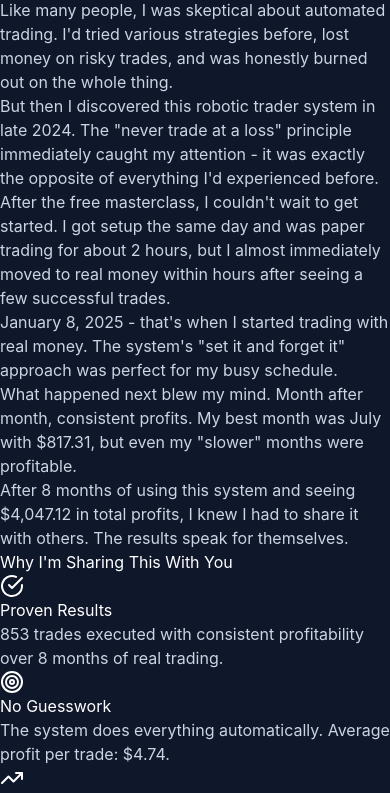
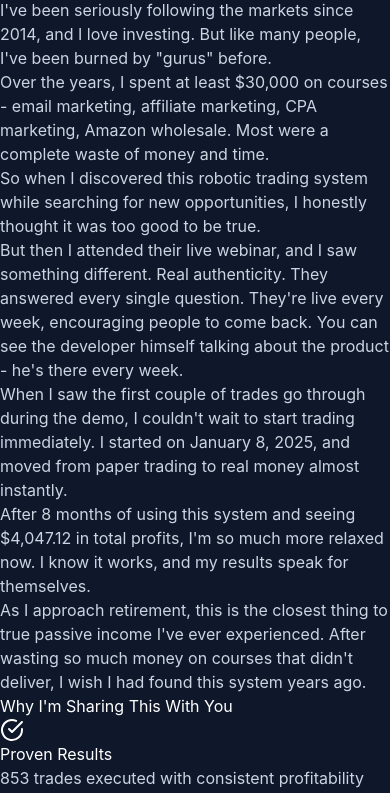
Before and after one commit to patjenkinsGIT/myrobotictrader, a React (Vite) app: page / in a window 390 px wide. Shown: the part 1491-2284 px from the top of the page. Built offline with nearby package versions, Linux system fonts and the light colour scheme.

Commit message:
Fixed GA, mobile chart, cta

```diff
--- a/src/components/Features.tsx
+++ b/src/components/Features.tsx
@@ -9,6 +9,7 @@ import {
   BarChart3,
   Users,
 } from "lucide-react";
+import { trackEvent } from "../utils/analytics";
 
 const features = [
   {
@@ -95,6 +96,9 @@ export const Features: React.FC = function () {
               newState[index] = true;
               return newState;
             });
+
+            // Track feature card views
+            trackEvent("view", "feature_card", features[index].title, 1);
           }
         });
       },
@@ -106,6 +110,10 @@ export const Features: React.FC = function () {
 
     return () => observer.disconnect();
   }, []);
+
+  const handleFeatureClick = (featureTitle: string, index: number) => {
+    trackEvent("click", "feature_card", `${featureTitle}_card_${index + 1}`, 1);
+  };
 
   return (
     <section className="py-10 px-4 relative">
@@ -138,7 +146,8 @@ export const Features: React.FC = function () {
               <div
                 key={index}
                 data-card-index={index}
-                className={`group relative bg-white/8 backdrop-blur-sm rounded-2xl p-6 border border-white/20 hover:border-white/30 transition-all duration-500 transform hover:scale-105 hover:shadow-2xl shadow-lg ${
+                onClick={() => handleFeatureClick(feature.title, index)}
+                className={`group relative bg-white/8 backdrop-blur-sm rounded-2xl p-6 border border-white/20 hover:border-white/30 transition-all duration-500 transform hover:scale-105 hover:shadow-2xl shadow-lg cursor-pointer ${
                   visibleCards[index]
                     ? "opacity-100 translate-y-0"
                     : "opacity-0 translate-y-10"
@@ -202,27 +211,6 @@ export const Features: React.FC = function () {
             );
           })}
         </div>
-
-        <div className="text-center mt-16">
-          <div className="bg-gradient-to-r from-purple-500/20 to-pink-500/20 backdrop-blur-sm rounded-2xl p-8 border border-purple-400/30 shadow-lg shadow-purple-500/20">
-            <h3 className="text-2xl font-bold text-white mb-4">
-              Ready to Experience Autonomous Trading?
-            </h3>
-            <p className="text-gray-200 mb-6 max-w-2xl mx-auto">
-              Join successful traders using set-it-and-forget-it cryptocurrency
-              trading.
-            </p>
-            <a
-              href="https://dailyprofits.link/class"
-              target="_blank"
-              rel="noopener noreferrer"
-              className="inline-flex items-center gap-2 bg-gradient-to-r from-purple-500 to-pink-500 hover:from-purple-600 hover:to-pink-600 text-white px-8 py-3 rounded-full font-semibold transition-all duration-300 transform hover:scale-105 shadow-lg shadow-purple-500/30"
-            >
-              Join Free Masterclass
-              <TrendingUp className="w-4 h-4" />
-            </a>
-          </div>
-        </div>
       </div>
     </section>
   );
--- a/src/components/MyStory.tsx
+++ b/src/components/MyStory.tsx
@@ -1,9 +1,9 @@
-import * as React from "react";
+import React from "react";
 import { User, TrendingUp, CheckCircle, Target } from "lucide-react";
 import { tradingData } from "../data/tradingResults";
 import { liveTradingData } from "../data/liveTrading";
 
-export const MyStory: React.FC = function () {
+export const MyStory: React.FC = () => {
   // Use live data if available, fallback to original data
   const currentData = liveTradingData.isLiveData
     ? liveTradingData
@@ -42,7 +42,7 @@ export const MyStory: React.FC = function () {
               <div className="w-64 h-64 rounded-2xl overflow-hidden border-4 border-white/20 shadow-2xl shadow-purple-500/20">
                 <img
                   src="/patrick-2.jpeg"
-                  alt="Patrick - MyRoboticTrader Creator"
+                  alt="Patrick Jenkins"
                   className="w-full h-full object-cover"
                 />
               </div>
@@ -59,7 +59,7 @@ export const MyStory: React.FC = function () {
                 <div className="w-80 h-80 rounded-2xl overflow-hidden border-4 border-white/20 shadow-2xl shadow-purple-500/20">
                   <img
                     src="/patrick-2.jpeg"
-                    alt="Patrick - MyRoboticTrader Creator"
+                    alt="Patrick Jenkins"
                     className="w-full h-full object-cover"
                   />
                 </div>
@@ -72,45 +72,46 @@ export const MyStory: React.FC = function () {
             {/* Story Text */}
             <div className="space-y-6 text-lg text-gray-200 leading-relaxed">
               <p>
-                Like many people, I was skeptical about automated trading. I'd
-                tried various strategies before, lost money on risky trades, and
-                was honestly burned out on the whole thing.
+                I've been seriously following the markets since 2014, and I love
+                investing. But like many people, I've been burned by "gurus"
+                before.
               </p>
 
               <p>
+                <span className="text-red-300 font-semibold">
+                  Over the years, I spent at least $30,000 on courses
+                </span>{" "}
+                - email marketing, affiliate marketing, CPA marketing, Amazon
+                wholesale. Most were a complete waste of money and time.
+              </p>
+
+              <p>
+                So when I discovered this robotic trading system while searching
+                for new opportunities,
                 <span className="text-yellow-300 font-semibold">
-                  But then I discovered this robotic trader system in late 2024.
-                </span>{" "}
-                The "never trade at a loss" principle immediately caught my
-                attention - it was exactly the opposite of everything I'd
-                experienced before.
+                  {" "}
+                  I honestly thought it was too good to be true.
+                </span>
               </p>
 
               <p>
                 <span className="text-green-300 font-semibold">
-                  After the free masterclass, I couldn't wait to get started. I
-                  got setup the same day and was paper trading for about 2
-                  hours, but I almost immediately moved to real money within
-                  hours after seeing a few successful trades.
-                </span>
+                  But then I attended their live webinar, and I saw something
+                  different.
+                </span>{" "}
+                Real authenticity. They answered every single question. They're
+                live every week, encouraging people to come back. You can see
+                the developer himself talking about the product - he's there
+                every week.
               </p>
 
               <p>
                 <span className="text-blue-300 font-semibold">
-                  January 8, 2025
+                  When I saw the first couple of trades go through during the
+                  demo, I couldn't wait to start trading immediately.
                 </span>{" "}
-                - that's when I started trading with real money. The system's
-                "set it and forget it" approach was perfect for my busy
-                schedule.
-              </p>
-
-              <p>
-                What happened next blew my mind. Month after month, consistent
-                profits. My best month was{" "}
-                <span className="text-yellow-300 font-semibold">
-                  July with ${bestMonthData.profit.toFixed(2)}
-                </span>
-                , but even my "slower" months were profitable.
+                I started on January 8, 2025, and moved from paper trading to
+                real money almost instantly.
               </p>
 
               <p>
@@ -120,8 +121,17 @@ export const MyStory: React.FC = function () {
                 <span className="text-green-300 font-semibold">
                   ${currentData.totalProfit.toLocaleString()} in total profits
                 </span>
-                , I knew I had to share it with others. The results speak for
-                themselves.
+                , I'm so much more relaxed now. I know it works, and my results
+                speak for themselves.
+              </p>
+
+              <p>
+                <span className="text-yellow-300 font-semibold">
+                  As I approach retirement, this is the closest thing to true
+                  passive income I've ever experienced.
+                </span>{" "}
+                After wasting so much money on courses that didn't deliver, I
+                wish I had found this system years ago.
               </p>
             </div>
 
@@ -155,11 +165,12 @@ export const MyStory: React.FC = function () {
                 <Target className="w-8 h-8 text-white" />
               </div>
               <h4 className="text-lg font-semibold text-white mb-2">
-                No Guesswork
+                No More Guesswork
               </h4>
               <p className="text-gray-300 text-sm">
-                The system does everything automatically. Average profit per
-                trade: ${currentData.avgProfitPerTrade.toFixed(2)}.
+                After wasting $30,000+ on guru courses, this system actually
+                works. Average profit per trade: $
+                {currentData.avgProfitPerTrade.toFixed(2)}.
               </p>
             </div>
 
@@ -168,7 +179,7 @@ export const MyStory: React.FC = function () {
                 <TrendingUp className="w-8 h-8 text-white" />
               </div>
               <h4 className="text-lg font-semibold text-white mb-2">
-                Consistent Growth
+                True Passive Income
               </h4>
               <p className="text-gray-300 text-sm">
                 Every single month has been profitable, with steady growth
@@ -179,10 +190,9 @@ export const MyStory: React.FC = function () {
 
           <div className="text-center mt-8">
             <p className="text-gray-300 max-w-3xl mx-auto">
-              I'm not a financial guru or trading expert - I'm just someone who
-              found a system that works and wanted to share it with others who
-              are looking for a reliable way to generate passive income. The
-              numbers below are my actual results, updated{" "}
+              I'm not a financial guru - I'm just someone who got tired of being
+              scammed by internet marketers and finally found something that
+              actually works. The numbers below are my actual results, updated{" "}
               {liveTradingData.isLiveData ? "live" : "regularly"}.
             </p>
           </div>
--- /dev/null
+++ b/src/utils/analytics.ts
@@ -0,0 +1,65 @@
+// Google Analytics 4 utility functions
+declare global {
+  interface Window {
+    gtag: (...args: any[]) => void;
+    dataLayer: any[];
+  }
+}
+
+// Your GA4 Measurement ID
+export const GA_MEASUREMENT_ID = "G-RX3B8PVTHE";
+
+// Initialize Google Analytics
+export const initGA = () => {
+  // Create script tag for gtag
+  const script1 = document.createElement("script");
+  script1.async = true;
+  script1.src = `https://www.googletagmanager.com/gtag/js?id=${GA_MEASUREMENT_ID}`;
+  document.head.appendChild(script1);
+
+  // Initialize dataLayer and gtag function
+  window.dataLayer = window.dataLayer || [];
+  window.gtag = function gtag(...args: any[]) {
+    window.dataLayer.push(args);
+  };
+
+  // Configure GA
+  window.gtag("js", new Date());
+  window.gtag("config", GA_MEASUREMENT_ID, {
+    page_title: document.title,
+    page_location: window.location.href,
+  });
+
+  console.log("✅ Google Analytics initialized with ID:", GA_MEASUREMENT_ID);
+};
+
+// Track custom events
+export const trackEvent = (
+  action: string,
+  category: string,
+  label?: string,
+  value?: number
+) => {
+  if (typeof window.gtag !== "undefined") {
+    window.gtag("event", action, {
+      event_category: category,
+      event_label: label,
+      value: value,
+    });
+    console.log("📊 Event tracked:", { action, category, label, value });
+  } else {
+    console.warn("⚠️ Google Analytics not loaded");
+  }
+};
+
+// Specific tracking functions for your app
+export const trackCTAClick = (
+  buttonName: string,
+  location: string = "hero"
+) => {
+  trackEvent("click", "cta_button", `${buttonName}_${location}`, 1);
+};
+
+export const trackOutboundLink = (url: string, linkText: string) => {
+  trackEvent("click", "outbound_link", `${linkText}_${url}`, 1);
+};
```
Also changed, not shown: src/App.tsx (+7 -0 lines), src/components/CallToAction.tsx (+16 -0 lines), src/components/Hero.tsx (+14 -0 lines), src/components/TradingResults.tsx (+30 -0 lines).
